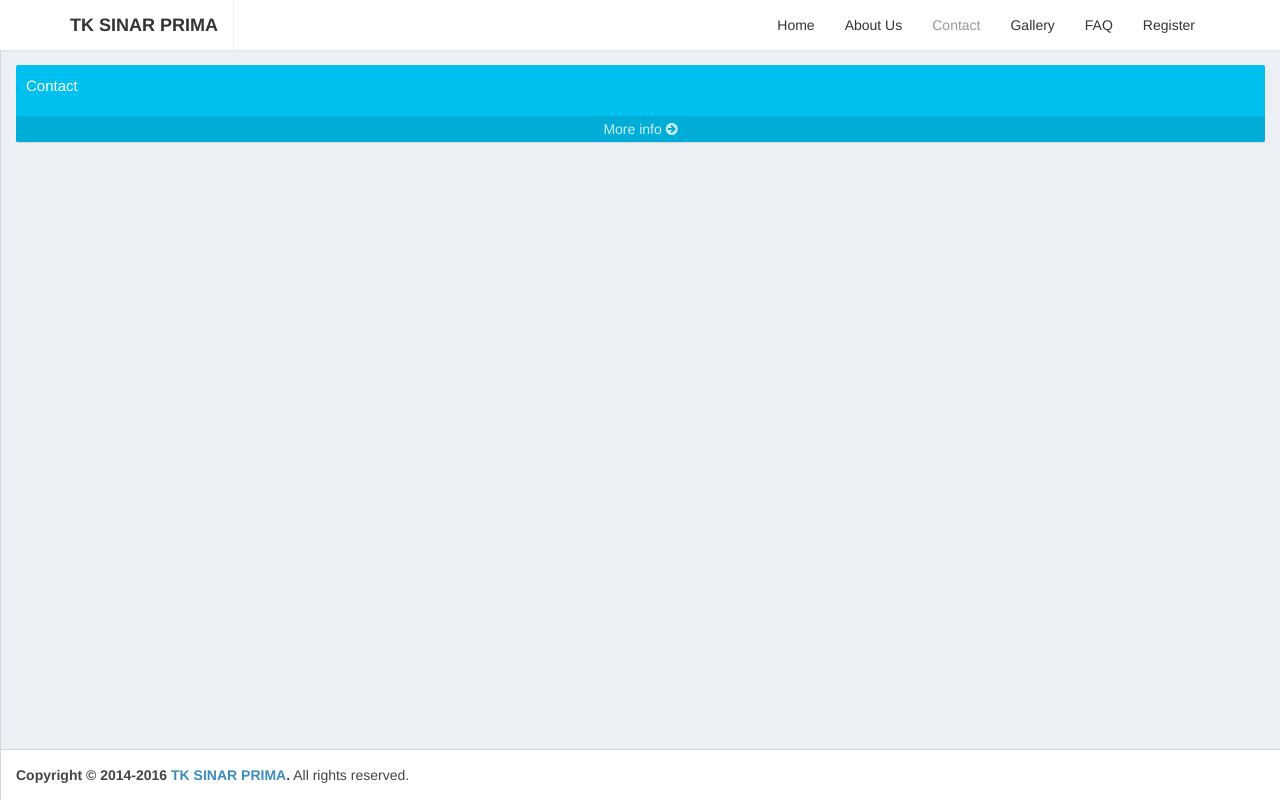
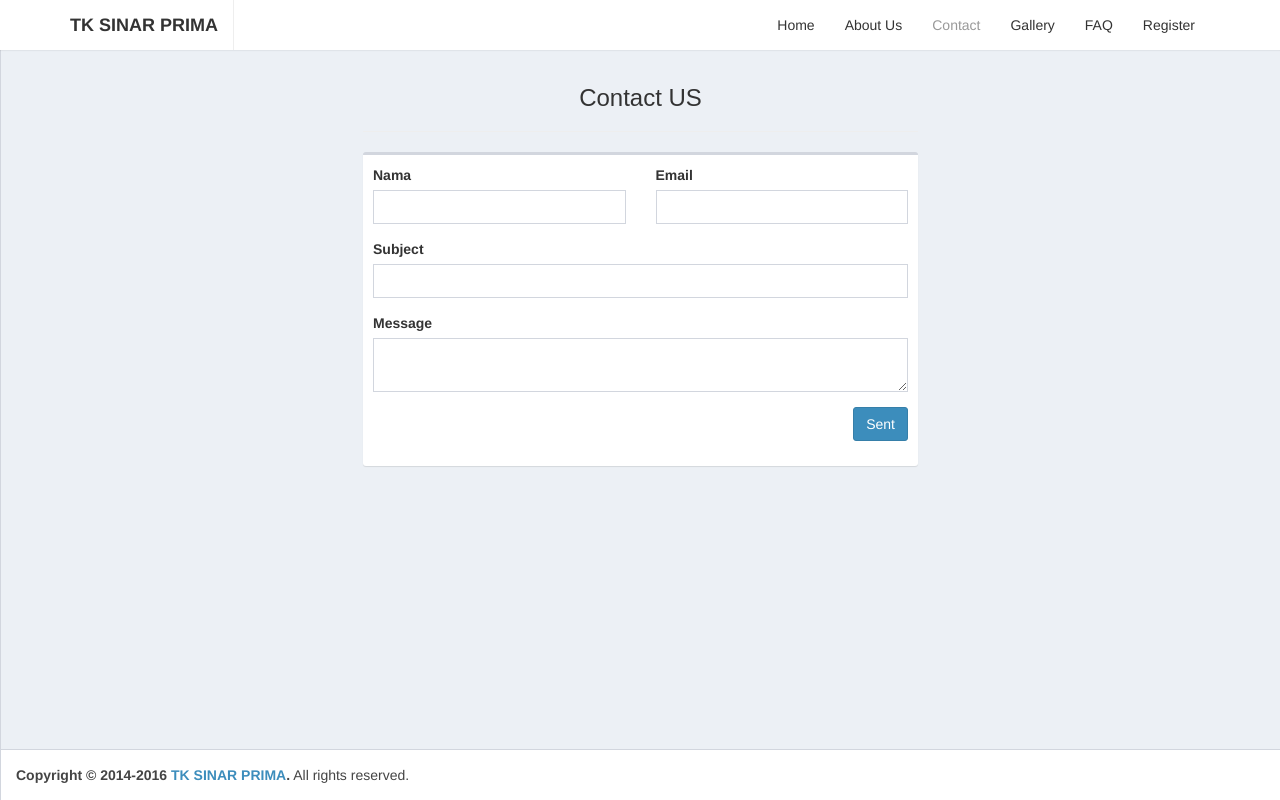
Before and after one commit to tisnamuliarta/SchoolCRM, a PHP site: the page made by contact.php in a window 1280 px wide. Run offline with PHP 8.4, Linux system fonts and the light colour scheme.

Commit message:
Modify contact

```diff
--- a/contact.php
+++ b/contact.php
@@ -1,17 +1,40 @@
 <?php require 'partials/head.php'; ?>
-
-<div class="row">
-  <div class="col-lg-12 col-xs-12">
-    <!-- small box -->
-    <div class="small-box bg-aqua">
-      <div class="inner">
-
-        <p>Contact</p>
+<div class="container">
+  <div class="row">
+    <div class="col-md-6 col-md-offset-3 col-xs-12">
+      <h3 class="text-center">Contact US</h3>
+      <hr>
+      <div class="box">
+        <div class="box-body">
+          <form class="form-harizontal" method="post">
+            <div class="row">
+              <div class="col-md-6">
+                <div class="form-group">
+                  <label>Nama</label>
+                  <input class="form-control" type="text" name="nama" required>
+                </div>
+              </div>
+              <div class="col-md-6">
+                <div class="form-group">
+                  <label>Email</label>
+                  <input type="email" name="email" class="form-control" required>
+                </div>
+              </div>
+            </div>
+            <div class="form-group">
+              <label>Subject</label>
+              <input type="text" name="subject" class="form-control" required>
+            </div>
+            <div class="form-group">
+              <label>Message</label>
+              <textarea class="form-control" name="message"></textarea>
+            </div>
+            <div class="form-group text-right">
+              <button type="submit" name="sent" class="btn btn-primary">Sent</button>
+            </div>
+          </form>
+        </div>
       </div>
-      <div class="icon">
-        <i class="ion ion-bag"></i>
-      </div>
-      <a href="#" class="small-box-footer">More info <i class="fa fa-arrow-circle-right"></i></a>
     </div>
   </div>
 </div>
--- a/partials/header.php
+++ b/partials/header.php
@@ -11,7 +11,7 @@
       <!-- Collect the nav links, forms, and other content for toggling -->
       <div class="collapse navbar-collapse pull-right" id="navbar-collapse">
         <ul class="nav navbar-nav">
-          <li><a href="#">Home <span class="sr-only">(current)</span></a></li>
+          <li><a href="index.php">Home <span class="sr-only">(current)</span></a></li>
           <li><a href="about.php">About Us</a></li>
           <li><a href="contact.php">Contact</a></li>
           <li><a href="galeri.php">Gallery</a></li>
```
Also changed, not shown: about.php (+6 -6 lines), controller/getData.php (+8 -4 lines).
